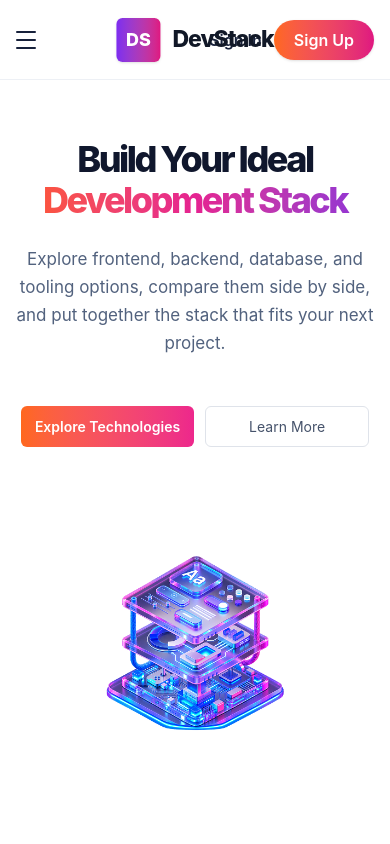
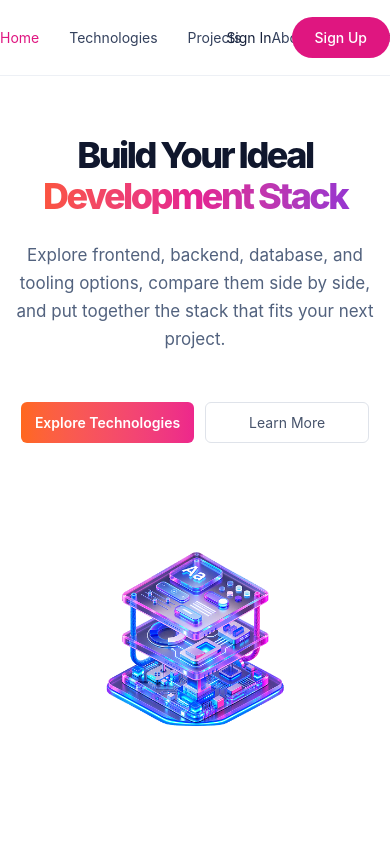
Before and after one commit to AdityaKumar740/Assignment-5, a React (Vite) app: page / in a window 390 px wide. Shown: the top 844 px of the page. Built offline with nearby package versions, Linux system fonts and the light colour scheme.

Commit message:
Complete

```diff
--- a/src/App.jsx
+++ b/src/App.jsx
@@ -73,34 +73,29 @@ function App() {
 
   return (
     <div className="min-h-screen bg-white font-sans text-[#11182d]">
-      <header className="sticky top-0 z-50 h-20 w-full border-b border-[#edf0f5] bg-white">
-        <div className="relative mx-auto flex h-full max-w-6xl items-center justify-between px-4 md:px-0">
-          <button className="flex h-7 w-7 flex-col justify-center gap-1.5 border-none bg-transparent md:hidden">
-            <span className="block h-0.5 w-5 rounded bg-[#17213b]"></span>
-            <span className="block h-0.5 w-5 rounded bg-[#17213b]"></span>
-            <span className="block h-0.5 w-5 rounded bg-[#17213b]"></span>
+      <header className="sticky top-0 z-50 h-19 w-full border-b border-[#edf0f5] bg-white">
+        <div className="relative mx-auto flex h-full max-w-6xl items-center justify-between">
+          <button className="hidden h-6.25 w-6.25 flex-col justify-center gap-1 border-none bg-transparent">
+            <span className="block h-0.5 w-5 bg-[#17213b]"></span>
+            <span className="block h-0.5 w-5 bg-[#17213b]"></span>
+            <span className="block h-0.5 w-5 bg-[#17213b]"></span>
           </button>
 
-          <a href="#" className="hidden md:flex md:items-center">
+          <a href="#" className="brand flex items-center">
             <img className="block h-auto w-33" src={logoText} alt="Dev Stack Logo" />
           </a>
 
-          <div className="absolute left-1/2 flex -translate-x-1/2 items-center gap-3">
-            <span className="flex h-11 w-11 items-center justify-center rounded-md bg-linear-to-r from-[#7d2cf0] to-[#df1680] text-[18px] font-extrabold text-white shadow-sm">
-              DS
-            </span>
-            <span className="text-[23px] font-extrabold tracking-[-1px] text-[#111827]">
-              DevStack
-            </span>
-          </div>
+          <nav className="ml-auto mr-61.25 flex items-center gap-7.5">
+            <a href="#" className="text-sm font-normal text-[#df1680] transition hover:text-[#df1680]">Home</a>
+            <a href="#technologies" className="text-sm font-normal text-[#34415d] transition hover:text-[#df1680]">Technologies</a>
+            <a href="#projects" className="text-sm font-normal text-[#34415d] transition hover:text-[#df1680]">Projects</a>
+            <a href="#about" className="text-sm font-normal text-[#34415d] transition hover:text-[#df1680]">About</a>
+            <a href="#contact" className="text-sm font-normal text-[#34415d] transition hover:text-[#df1680]">Contact</a>
+          </nav>
 
-          <div className="flex items-center gap-3 md:gap-5">
-            <button className="border-none bg-transparent text-[16px] font-semibold text-[#17213b] transition hover:text-[#df1680]">
-              Sign In
-            </button>
-            <button className="h-10 rounded-full border-none bg-linear-to-r from-[#ff681c] to-[#df1680] px-5 text-[16px] font-semibold text-white shadow-sm transition hover:opacity-90">
-              Sign Up
-            </button>
+          <div className="auth-buttons absolute right-0 flex items-center gap-5">
+            <button className="border-none bg-transparent text-sm text-[#17213b]">Sign In</button>
+            <button className="h-10.25 rounded-full border-none bg-[#df1680] px-5.75 text-sm font-medium text-white transition hover:bg-[#c91070]">Sign Up</button>
           </div>
         </div>
       </header>
```
